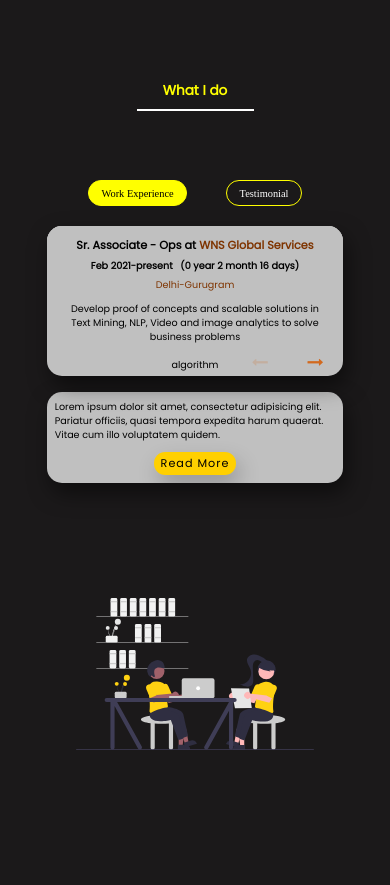
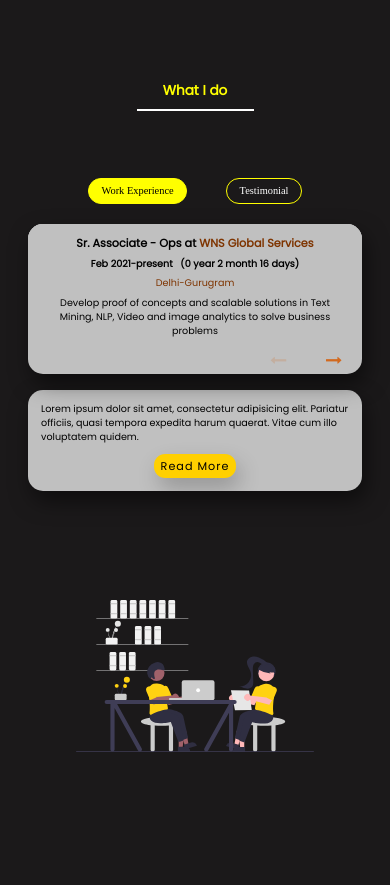
Before and after one commit to DriptaSenapati/portfoilo-new, a Flask app: page / in a window 390 px wide. Shown: the part 1687-2572 px from the top of the page. Run offline with Flask 2, Linux system fonts and the light colour scheme; data comes from the database, SQL or seed files in the repository.

Commit message:
few changes

```diff
--- a/Flask-Docker/Flask/portfolio/static/css/main_style.css
+++ b/Flask-Docker/Flask/portfolio/static/css/main_style.css
@@ -927,7 +927,7 @@ h4 {
     width: 80%;
   }
   .data_container {
-    width: 80%;
+    width: 90%;
   }
   .resume_header {
     font-size: 0.85rem;
@@ -955,7 +955,7 @@ h4 {
   }
   .data_container .skills {
     min-height: 50px;
-    padding: 0.5rem;
+    padding: 0.8rem;
     font-size: 0.6rem;
     border-radius: 15px;
   }
@@ -1006,6 +1006,6 @@ h4 {
     font-size: 0.85rem;
   }
   .testimonial_container .testi p {
-    font-size: 0.4rem;
+    font-size: 0.49rem;
   }
 }
--- a/Flask-Docker/Flask/portfolio/templates/main.html
+++ b/Flask-Docker/Flask/portfolio/templates/main.html
@@ -120,7 +120,7 @@
                     </h4>
                   {% endif %}
                   <p style="color: rgb(126, 52, 0)">{{j.place}}</p>
-                  <p style="margin: 10px;">
+                  <p style="margin: 6px;">
                     {{j.jd}}
                   </p>
                 </div>
```
